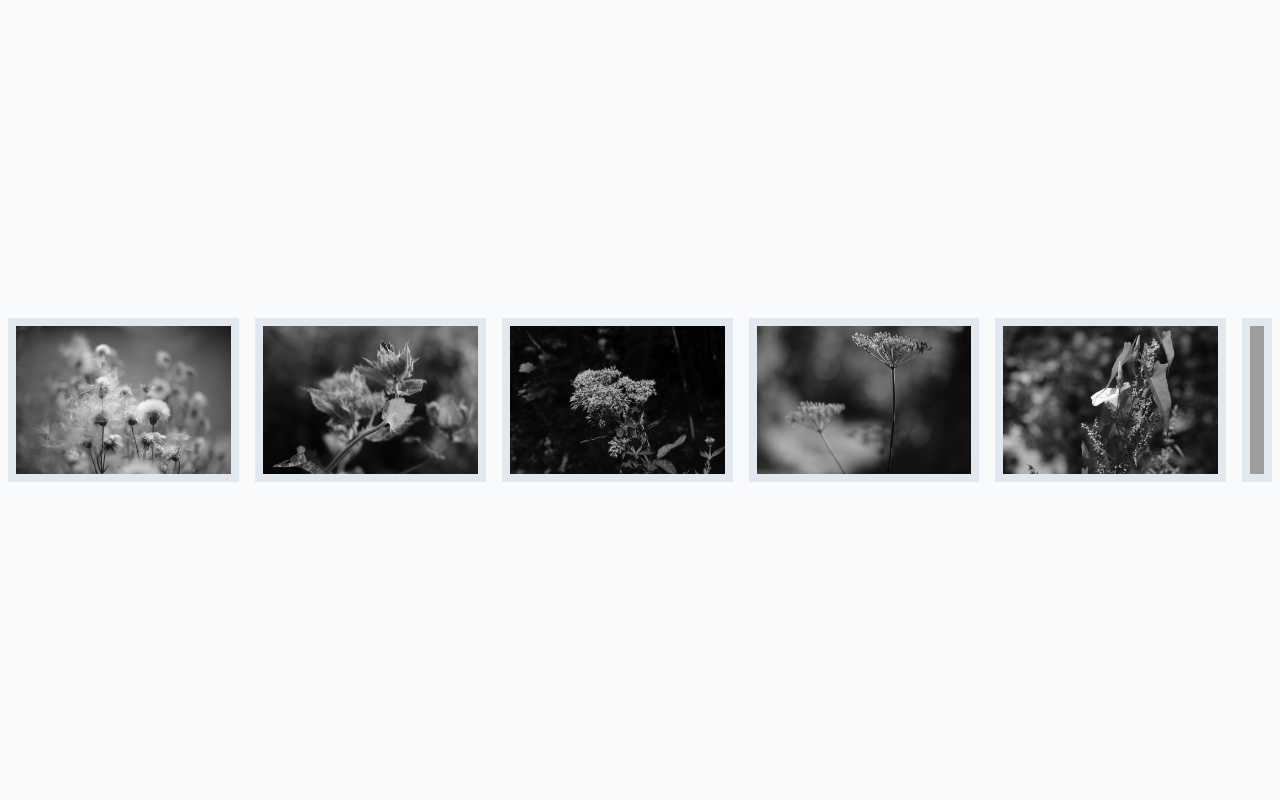
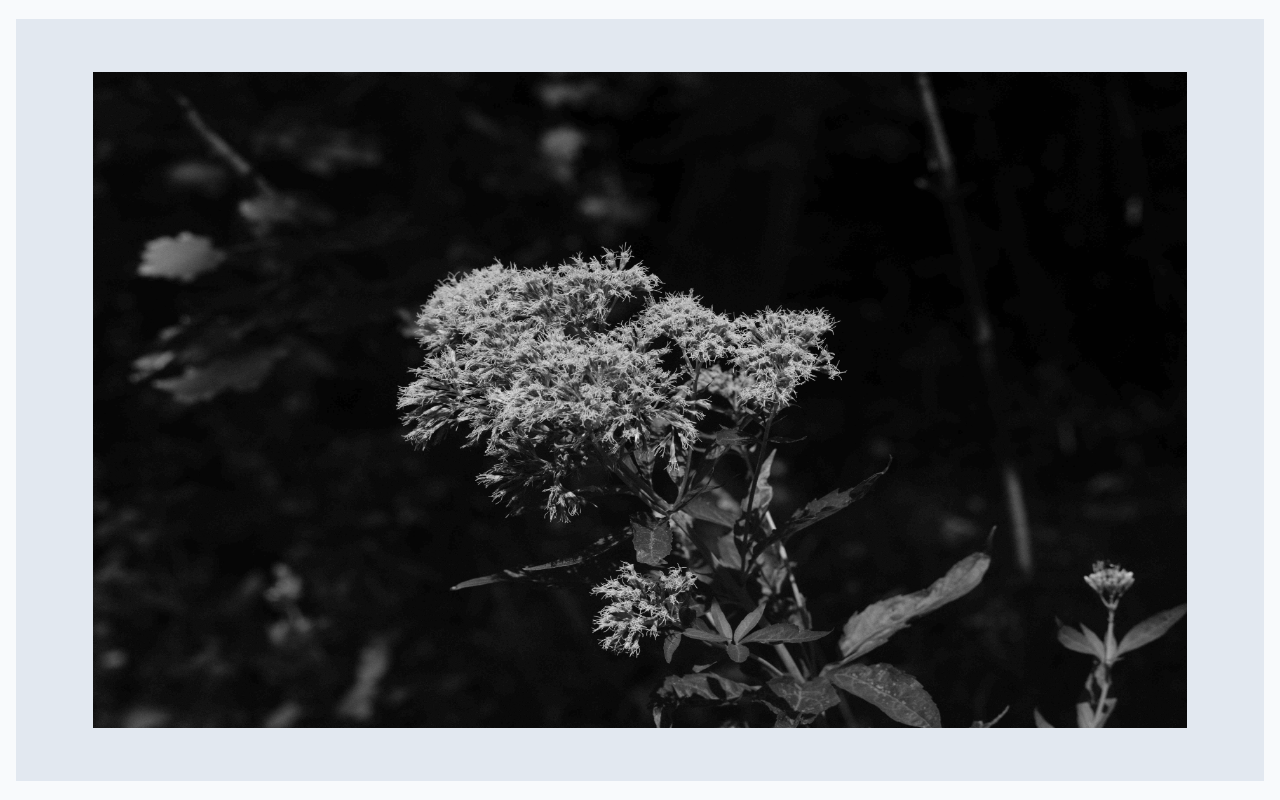
Before and after one commit to dak79/odin-image-slider, a website with bundled scripts: page index.html in a window 1280 px wide. Built offline with nearby package versions, Linux system fonts and the light colour scheme; grey boxes are pictures that could not be loaded.

Commit message:
Add showSlide function (slide.js)

```diff
--- a/js/slider.js
+++ b/js/slider.js
@@ -2,31 +2,37 @@ export const render = () => {
   const hook = document.querySelector('#hook')
   const pictures = [
     {
+      id: 1,
       name: 'img1.JPG',
       url: '../assets/img1.JPG',
       alt: 'Cirsium Arvense',
     },
     {
+      id: 2,
       name: 'img2.JPG',
       url: '../assets/img2.JPG',
       alt: 'Cirsium Oleraceum',
     },
     {
+      id: 3,
       name: 'img3.JPG',
       url: '../assets/img3.JPG',
       alt: 'Eupatorium Cannabinum',
     },
     {
+      id: 4,
       name: 'img4.JPG',
       url: '../assets/img4.JPG',
       alt: 'Heracleum sphondylium',
     },
     {
+      id: 5,
       name: 'img5.JPG',
       url: '../assets/img5.JPG',
       alt: 'Calystegia sepium',
     },
     {
+      id: 6,
       name: 'img6.JPG',
       url: '../assets/img6.JPG',
       alt: 'Calystegia sepium',
@@ -34,6 +40,7 @@ export const render = () => {
   ]
   /* hook.innerHTML = '<h1>Hello<h1>' */
   slideUi(hook, pictures)
+  showSlide(pictures);
 }
 
 const slideUi = (hook, images) => {
@@ -42,11 +49,13 @@ const slideUi = (hook, images) => {
 
   images.map((image) => {
     const slide = document.createElement('div')
-    slide.classList.add('slide')
+    slide.classList.add('slides')
+    slide.setAttribute('data-number', `${image.id}`)
 
     const picture = document.createElement('img')
     picture.setAttribute('src', `${image.url}`)
     picture.setAttribute('alt', `${image.alt}`)
+    picture.setAttribute('data-number', `${image.id}`)
     picture.classList.add('pictures')
 
     slide.appendChild(picture)
@@ -55,3 +64,17 @@ const slideUi = (hook, images) => {
 
   hook.appendChild(slideContainer)
 }
+
+const showSlide = (images) => {
+  const imgs = document.querySelectorAll('.slides')
+
+  let i = 3
+  const show = images.find(image => image.id === i)
+  console.log(show)
+  const imgA = Array.from(imgs)
+  console.log(imgA)
+  console.log(imgA.find(img => img.dataset.number === String(i)))
+  const b = imgA.find(img => img.dataset.number === String(i))
+  b.classList.toggle('active')
+
+}
--- a/styles/styles.css
+++ b/styles/styles.css
@@ -45,13 +45,20 @@ body,
   flex-direction: row;
 }
 
-.slide {
-  padding: 0.5em;
-  margin: 0.5em;
+.slides {
+  display: none;
+  justify-content: center;
+  align-items: center;
+  padding: 1em;
+  margin: 1em;
   background-color: var(--slate-200);
 }
 
+.slides.active{
+  display: flex;
+}
+
 .pictures {
-  height: 100%;
-  width: 100%;
+  height: 90%;
+ width: 90%;
 }
```
